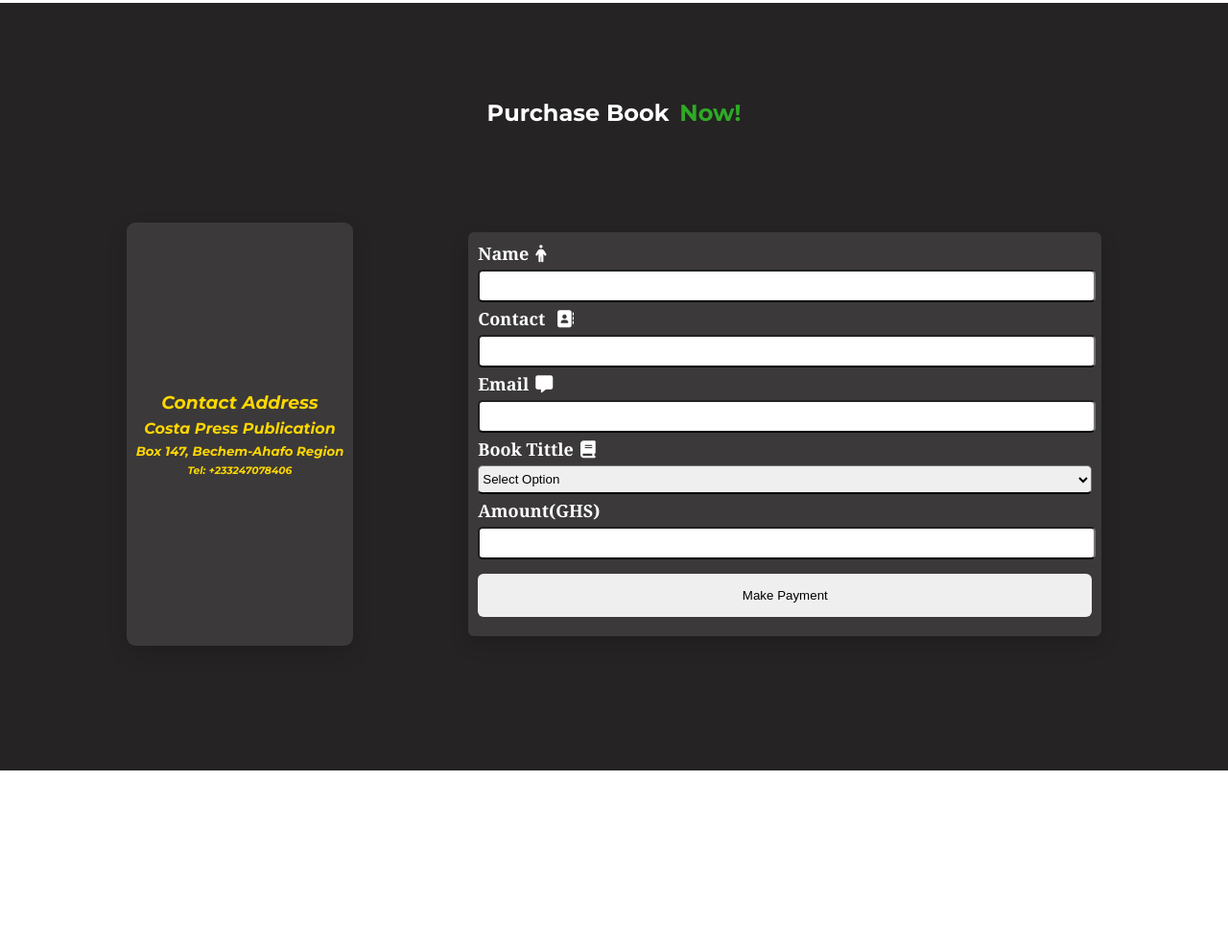
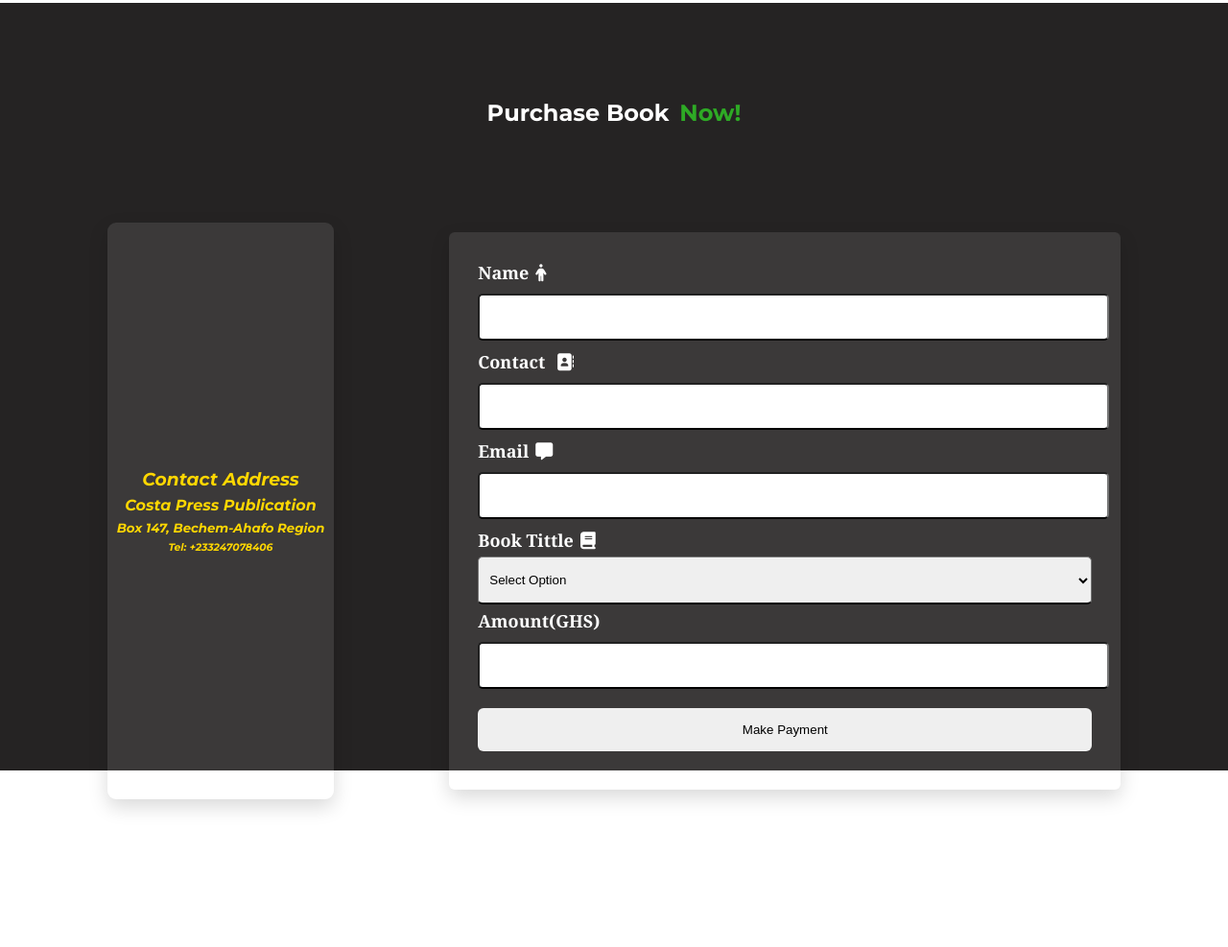
Before and after one commit to agyeidacosta/Library, a plain HTML site: page index.html in a window 1280 px wide. Shown: the part 1997-2984 px from the top of the page at 96% size. Drawn offline with Linux system fonts and the light colour scheme.

Commit message:
Update index.css

```diff
--- a/STYLE/index.css
+++ b/STYLE/index.css
@@ -563,7 +563,7 @@ max-width: 50%;
 box-shadow: 0 8px 20px rgba(0,0,0,0.15);
 border-radius: 9px;
 background: rgba(255,255,255,0.1);
-padding: 10px;
+padding: 30px;
 border-radius: 6px;
 margin: 10px 10px;
 
@@ -646,20 +646,29 @@ text-align: center;
 
 
 .form-container label{
-margin: 8px 0;
+margin: 20px 0;
 color: rgb(255, 255, 255);
 font-family: Cambria, Cochin, Georgia, Times, 'Times New Roman', serif;
 font-size: 18px;
 }
 
-.form-container input, select{
+.form-container input{
 width: 100%;
 border-radius: 5px;
 border-bottom: 2px solid rgb(0, 0, 0);
-height: 30px;
+height: 35px;
 margin: 5px 0;
+padding: 5px 7px;
+margin: 10px 0;
 }
-
+select{
+ width: 100%;
+border-radius: 5px;
+border-bottom: 2px solid rgb(0, 0, 0);
+height: 50px;
+margin: 5px 0;
+padding: 5px 7px;
+}
 
 .form-container button{
 margin: 10px auto;
@@ -776,9 +785,13 @@ width: 100%;
 
 
 i{
-font: size 16px;
-padding-left: 7px;
+font: size 12px;
+padding-left:7px;
 }
+
+
+
+
 
 
 /*footer*/
```
